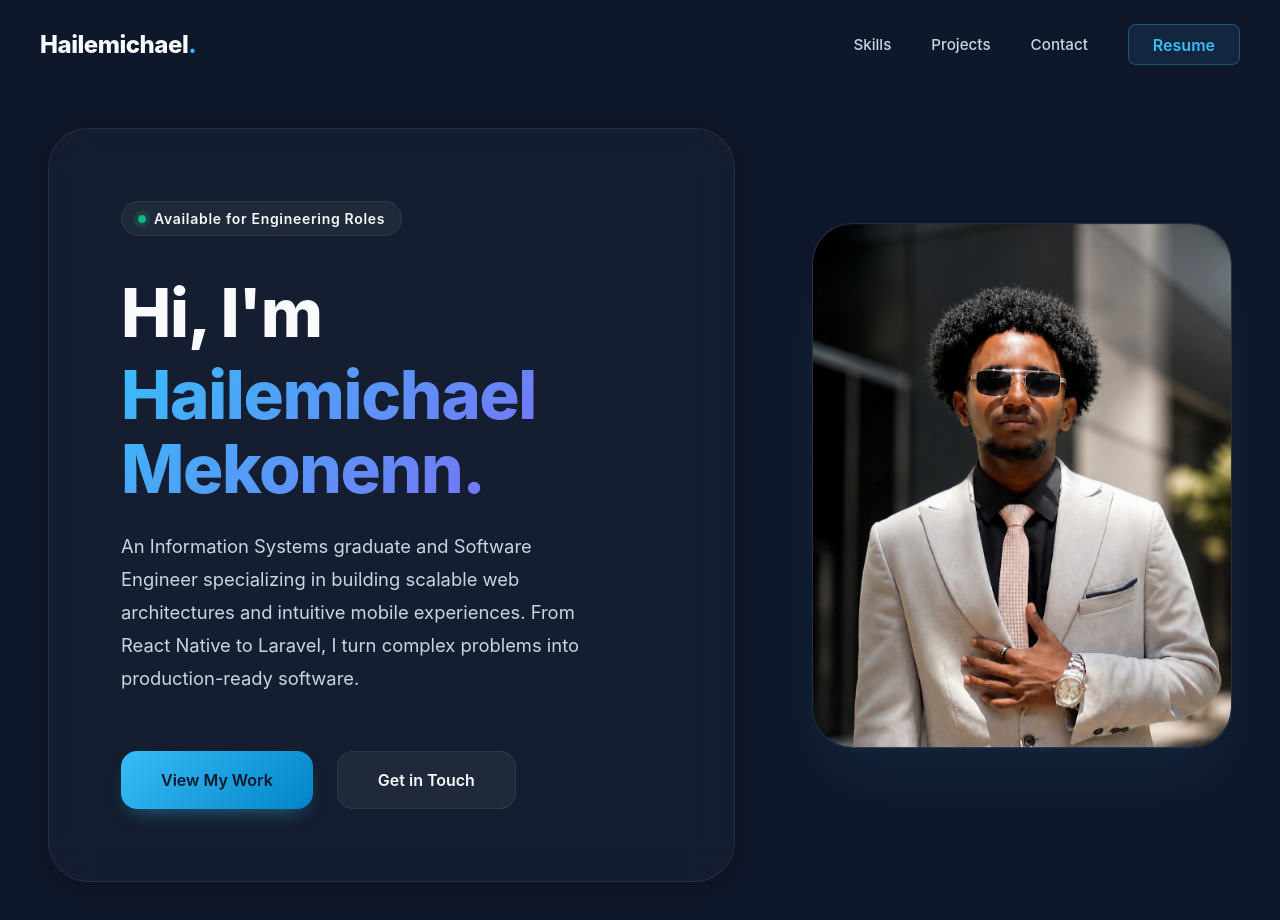
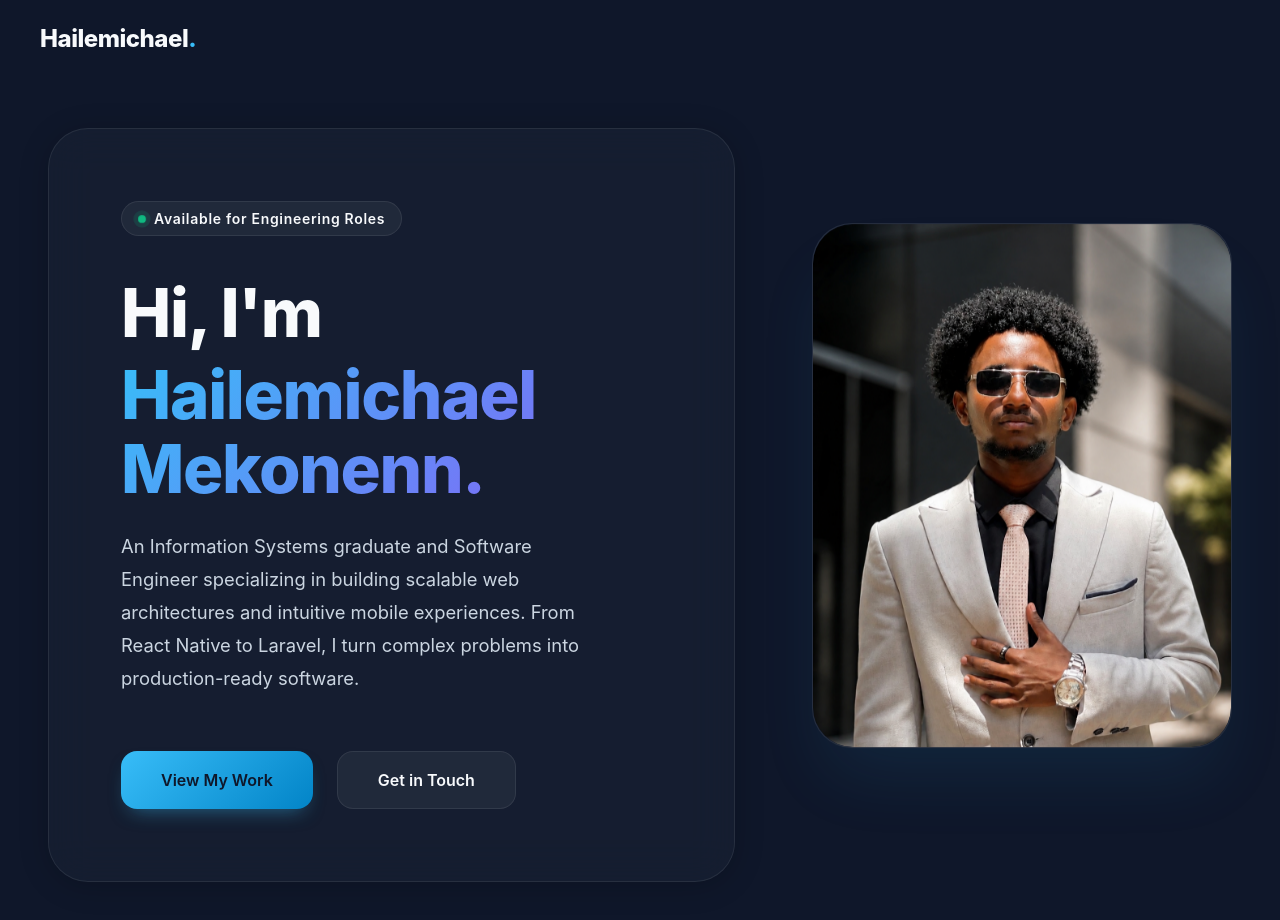
Before and after one commit to HaileMic-12/HaileMichael-Portfolio, a React (Vite) app: page / in a window 1280 px wide. Shown: the top 920 px of the page. Built offline with nearby package versions, Linux system fonts and the light colour scheme.

Commit message:
Fix mobile nav resume link mismatch

```diff
--- a/src/components/Navbar.jsx
+++ b/src/components/Navbar.jsx
@@ -162,15 +162,16 @@ const Navbar = () => {
           </a>
 
           {/* Desktop Nav */}
-          <div className="nav-links">
-            <a href="#skills" className="nav-link">Skills</a>
-            <a href="#projects" className="nav-link">Projects</a>
-            <a href="#contact" className="nav-link">Contact</a>
-            {/* Add your actual resume PDF link in the href below */}
-          <a href="https://haile-michael-portfolio.vercel.app/hailemichaelresume.pdf" target="_blank" rel="noopener noreferrer" className="resume-btn">
-  Resume
-</a>
-          </div>
+       {/* Mobile Nav Dropdown */}
+<div className={`mobile-nav ${isMobileMenuOpen ? 'open' : ''}`}>
+  <a href="#skills" className="nav-link" onClick={() => setIsMobileMenuOpen(false)}>Skills</a>
+  <a href="#projects" className="nav-link" onClick={() => setIsMobileMenuOpen(false)}>Projects</a>
+  <a href="#contact" className="nav-link" onClick={() => setIsMobileMenuOpen(false)}>Contact</a>
+  {/* Update the href right here 👇 */}
+  <a href="/hailemichaelresume.pdf" target="_blank" rel="noopener noreferrer" className="resume-btn" style={{display: 'inline-block', width: 'fit-content', margin: '0 auto'}}>
+    Resume
+  </a>
+</div>
 
           {/* Mobile Toggle Button */}
           <button
```
